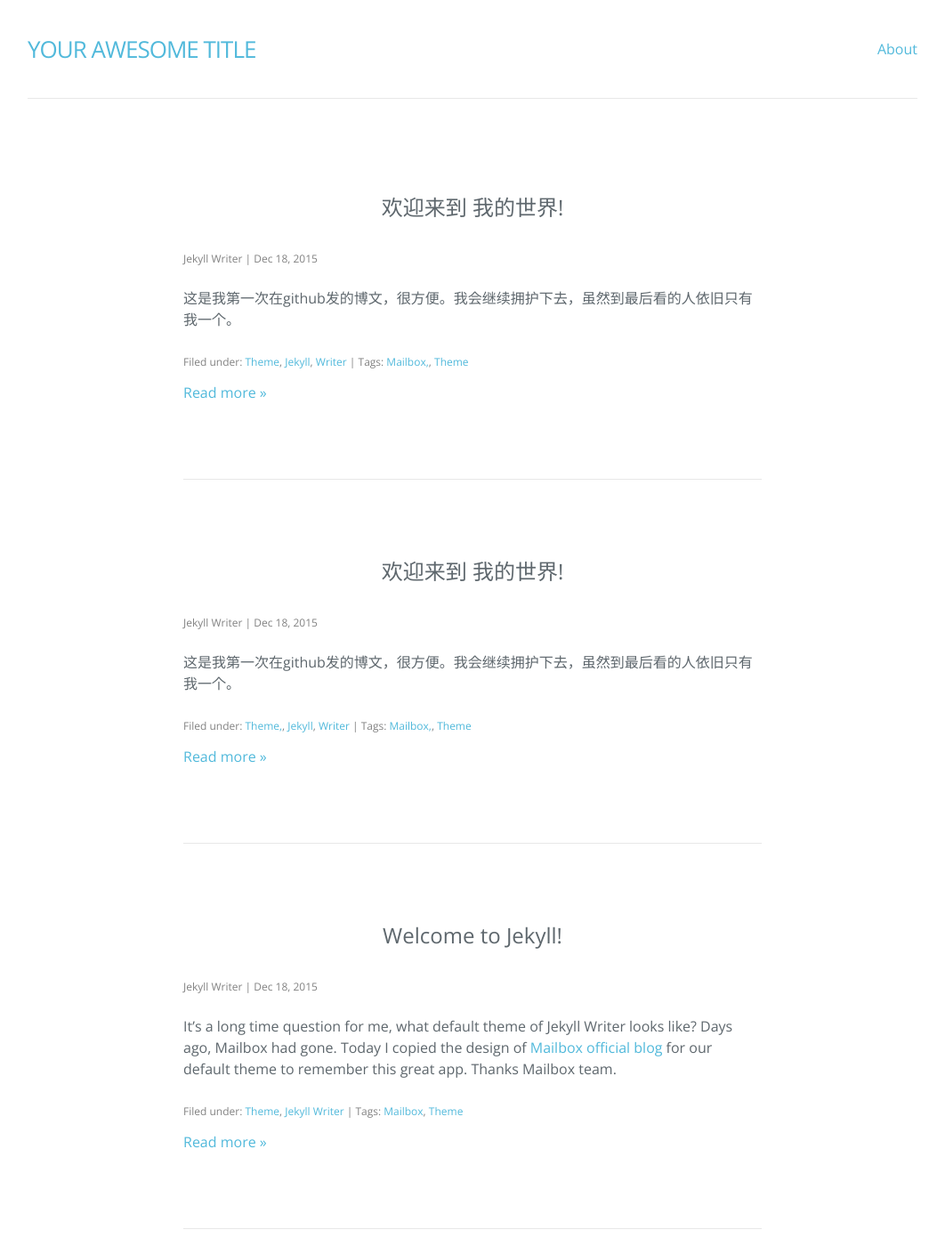
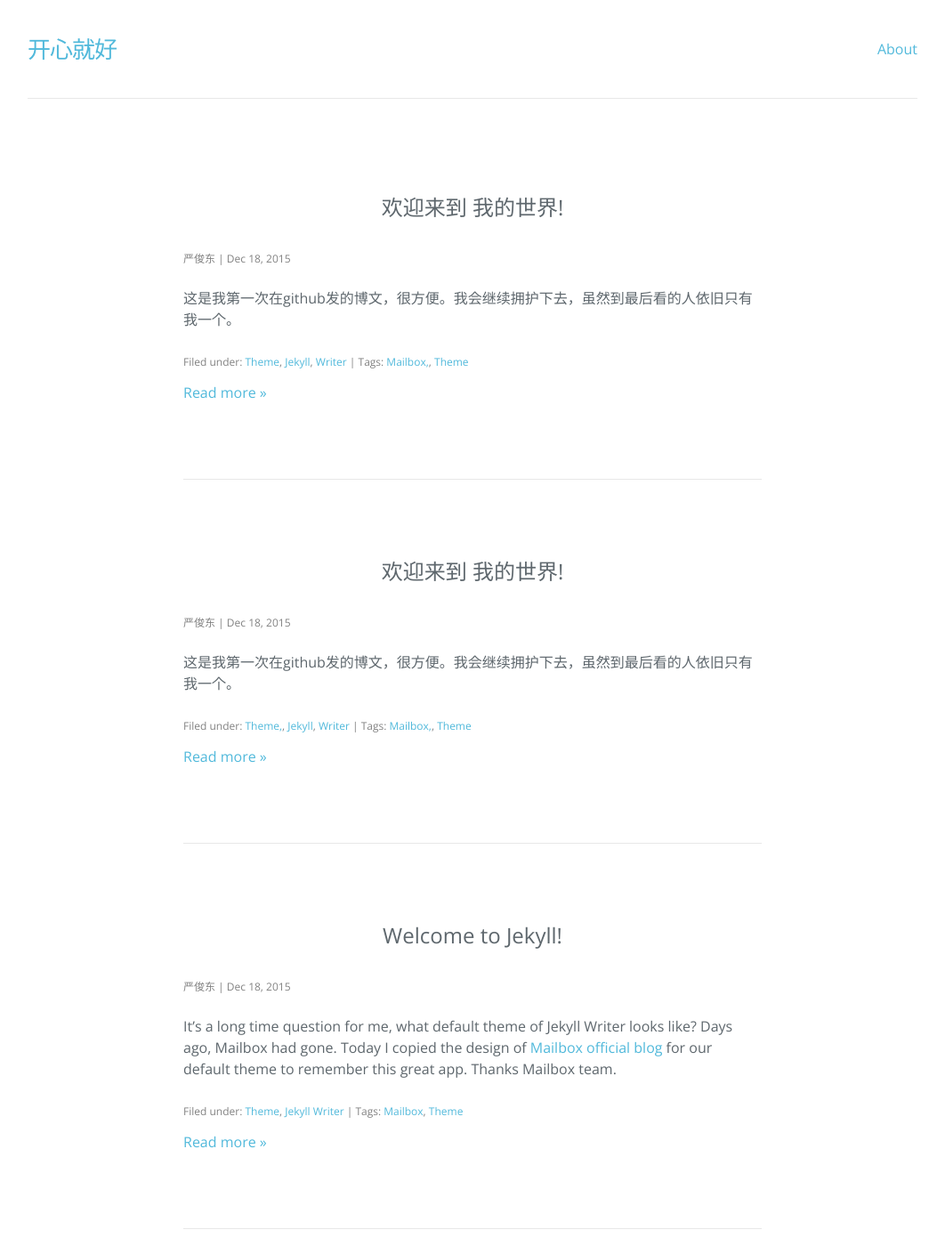
Before and after one commit to gaga-change/gaga-change.github.io, a Jekyll site: the page built from index.html, in a window 1280 px wide and 1400 px high. Shown: the whole window at 89% size, without its empty margins (109-1171 px from the left). Built offline with Jekyll 4.4.1, drawn with Linux system fonts in a browser that asks for light colours; nearby versions of some CDN libraries; the list of posts is cut into pages by our own code; some of the changed text lies outside the part shown.

Commit message:
Update Configuration

```diff
--- a/_config.yml
+++ b/_config.yml
@@ -1,6 +1,6 @@
 # Created by Jekyll Writer
-title: Your awesome title
-author: Jekyll Writer
+title: 开心就好
+author: 严俊东
 description: >
   This theme is disigned based on Mailbox Blog, and licensed under MIT. This
   theme is also default theme for new site created by Jekyll Writer.
```
